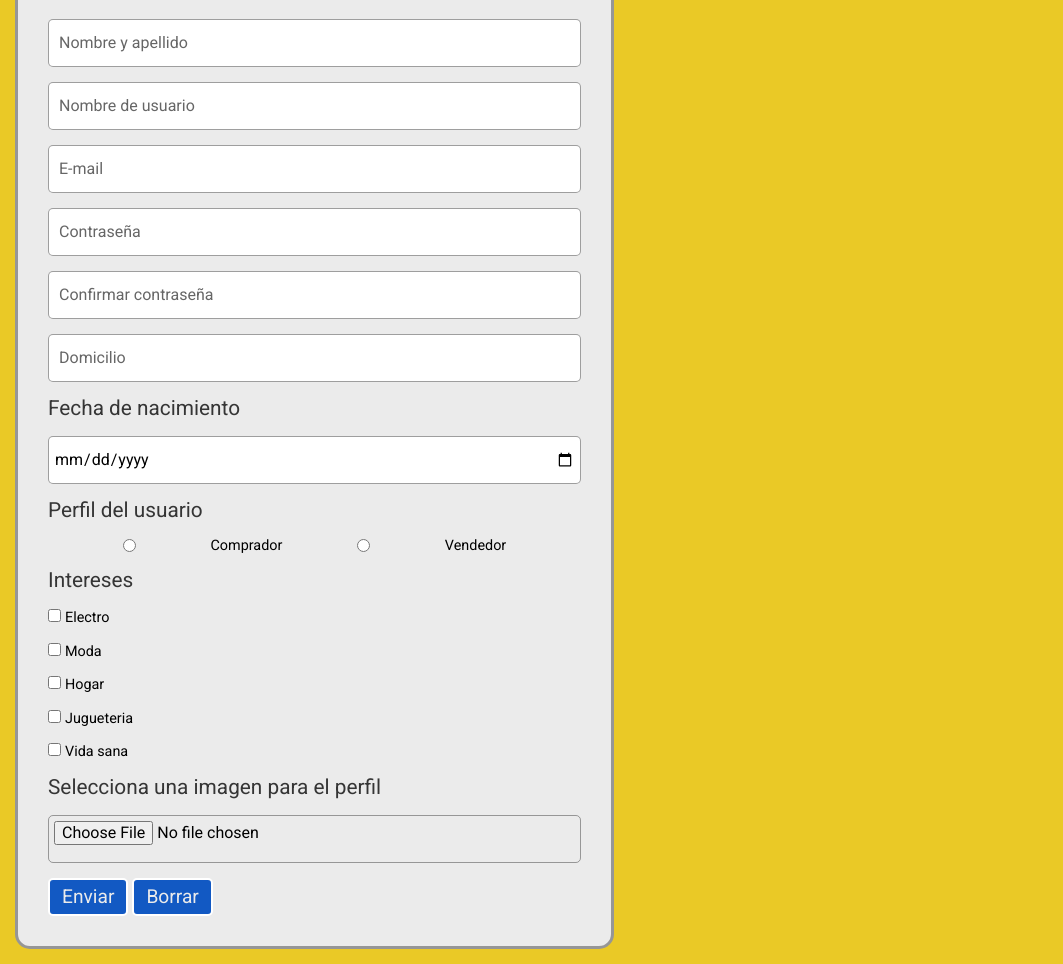
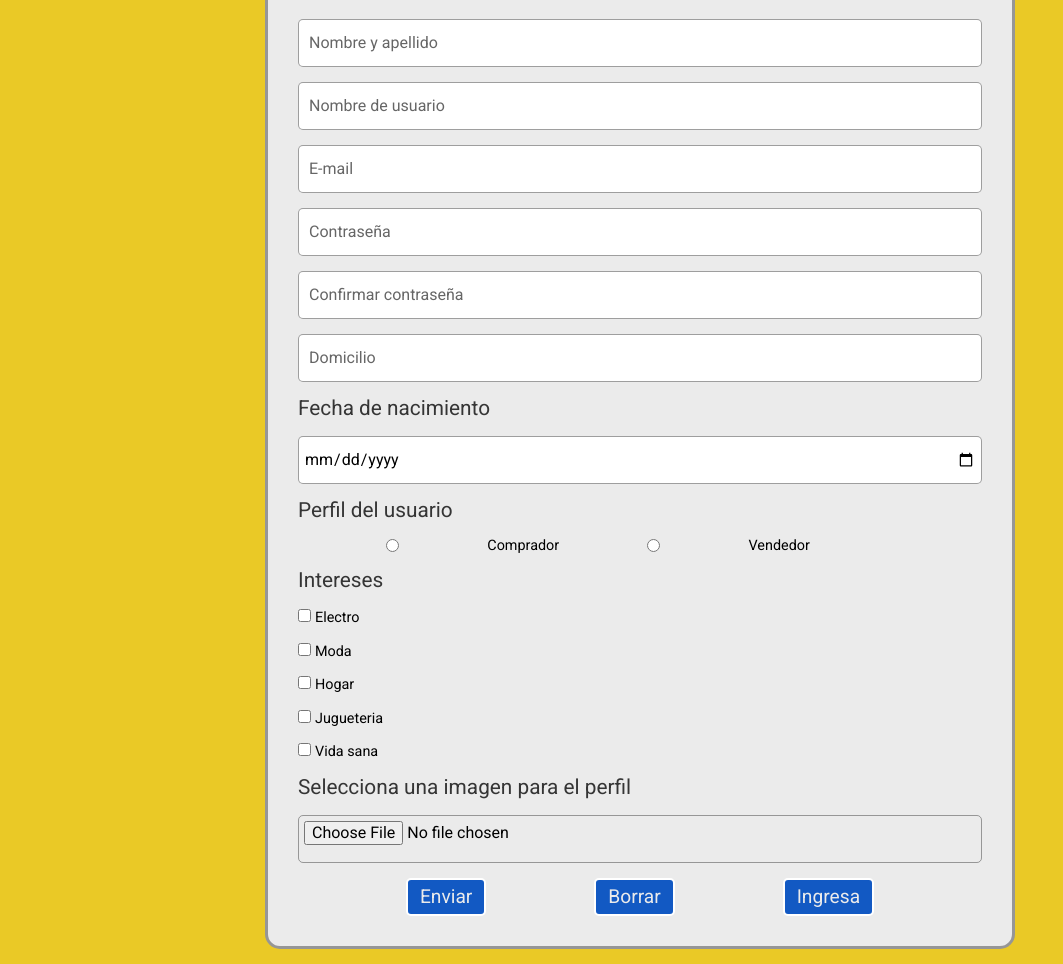
Before and after one commit to matias-martearena/mercado-liebre-matias-martearena, a website: page views/register.html in a window 1280 px wide. Shown: the part 119-1083 px from the top of the page, without its empty margins (0-1063 px from the left). Drawn offline with Linux system fonts and the light colour scheme.

Commit message:
feat(register-page): responsive design with media queries

```diff
--- a/public/css/register.css
+++ b/public/css/register.css
@@ -33,7 +33,7 @@ h1 {
    margin: 15px;
    border: 3px solid var(--dark-gray-border);
    border-radius: 15px;
-   max-width: 599px;
+   min-width: 272px;
    height: auto;
 }
 
@@ -111,6 +111,11 @@ h1 {
    font-size: 0.9rem;
 }
 
+.form-button-conteiner {
+   display: flex;
+   justify-content: space-evenly;
+}
+
 .form-button {
    font-size: 1.2rem;
    padding: 6px 12px;
@@ -126,13 +131,32 @@ h1 {
    cursor: pointer;
 }
 
+.form-button a {
+   text-decoration: none;
+   color: var(--light-gray);
+}
+
 /* Media Query */
 
-@media (min-width: 600px) {
+@media (min-width: 426px) {
+   body {
+      display: flex;
+      justify-content: center;
+      align-items: center;
+   }
+   .main__form-conteiner {
+      max-width: 425px;
+   }
 }
 
-@media (min-width: 959px) {
+@media (min-width: 1023px) {
+   .main__form-conteiner {
+      width: 650px;
+   }
 }
 
-@media (min-width: 1279) {
+@media (min-width: 1200px) {
+   .main__form-conteiner {
+      min-width: 750px;
+   }
 }
--- a/views/register.html
+++ b/views/register.html
@@ -195,8 +195,13 @@
                name="profile-photo"
                accept=".jgp, .png, .gif, .pdf"
             />
-            <button type="submit" class="form-button">Enviar</button>
-            <button type="reset" class="form-button">Borrar</button>
+            <div class="form-button-conteiner">
+               <button type="submit" class="form-button">Enviar</button>
+               <button type="reset" class="form-button">Borrar</button>
+               <button type="button" class="form-button">
+                  <a href="/">Ingresa</a>
+               </button>
+            </div>
          </form>
       </section>
    </body>
```
